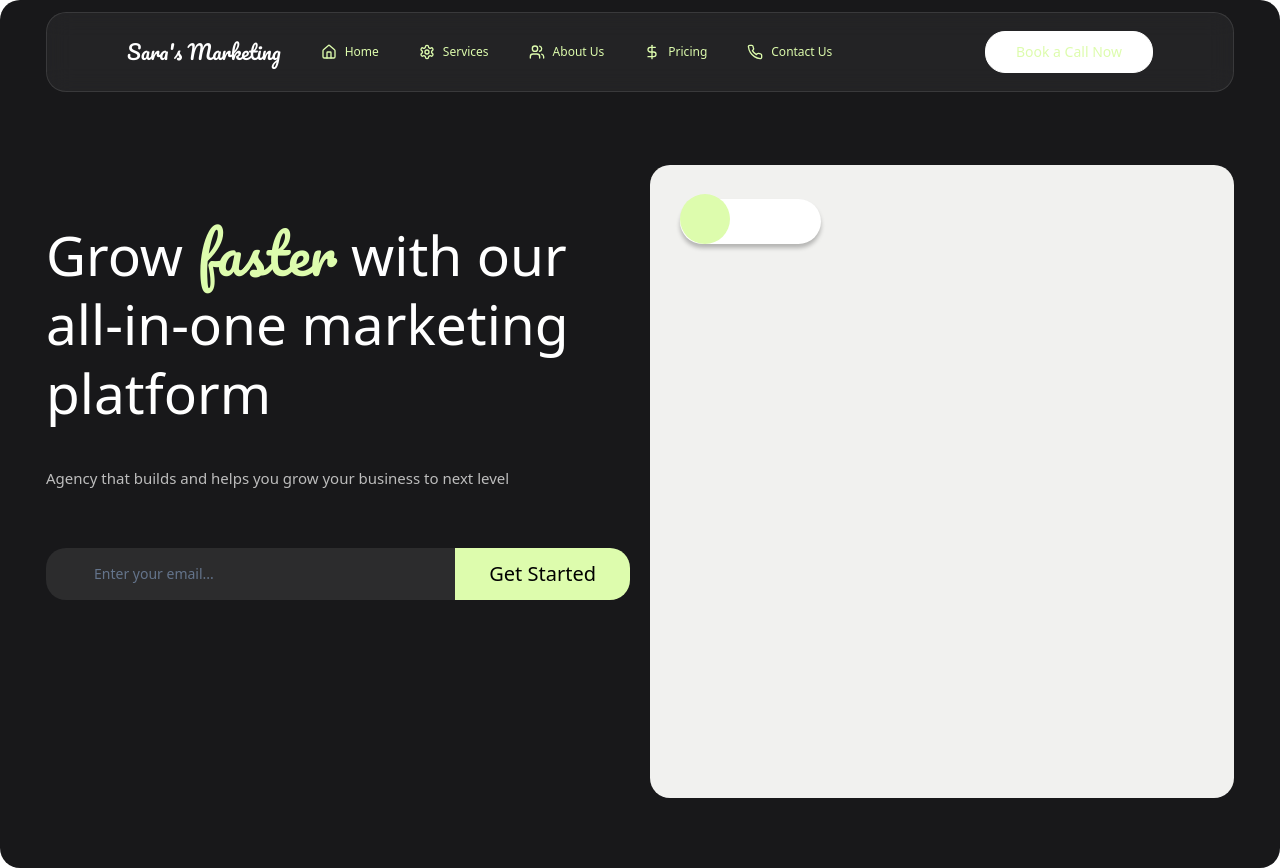
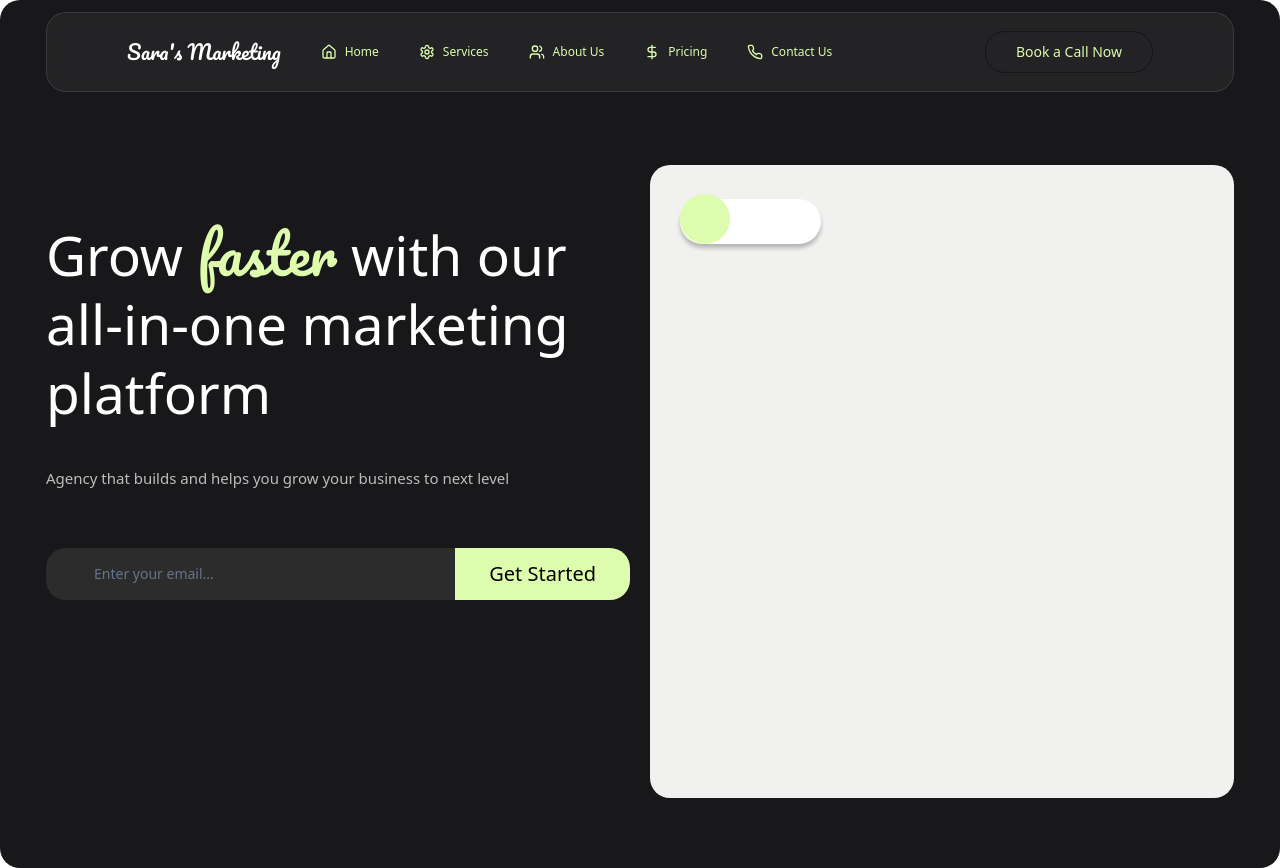
Before and after one commit to mujtahid-py/p-863186, a React (Vite) app: page / in a window 1280 px wide. Built offline with nearby package versions, Linux system fonts and the light colour scheme.

Commit message:
Style Book a Call button
Updated the styling of the "Book a Call Now" button to remove the fill, add a black stroke with a weight of 0.4-0.5, and maintain the original text color.

```diff
--- a/src/components/home/Navbar.tsx
+++ b/src/components/home/Navbar.tsx
@@ -34,7 +34,7 @@ const Navbar = () => {
       </div>
       <Button
         variant="outline"
-        className="border-white text-[#DDFCAD] px-[30px] py-5 rounded-[20px] hover:bg-[#DDFCAD] hover:text-black transition-colors"
+        className="text-[#DDFCAD] px-[30px] py-5 rounded-[20px] border border-black/40 bg-transparent hover:bg-[#DDFCAD] hover:text-black transition-colors"
       >
         Book a Call Now
       </Button>
```
